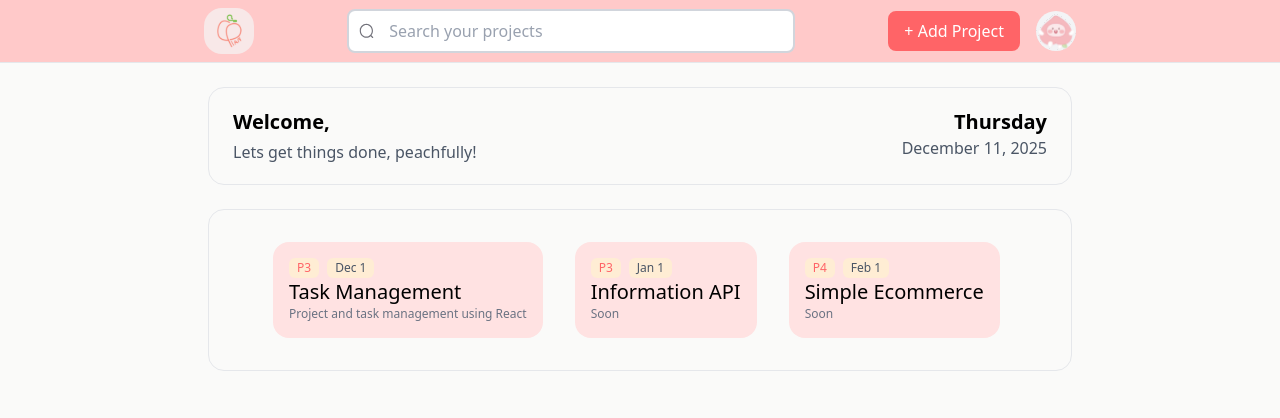
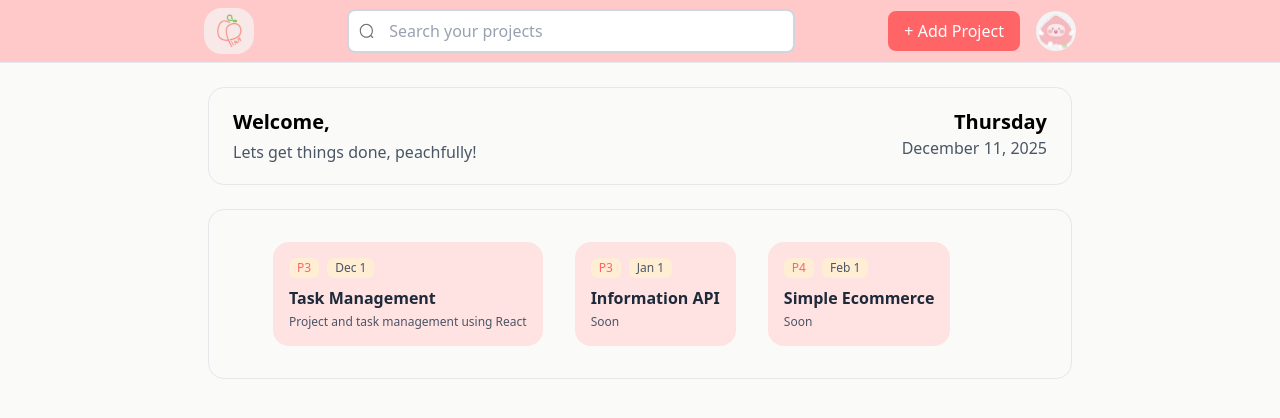
Before and after one commit to aletheaalmas/peachplan, a React (Vite) app: page / in a window 1280 px wide. Shown: the top 418 px of the page. Built offline with nearby package versions, Linux system fonts and the light colour scheme.

Commit message:
refactor: update styling for project item details

```diff
--- a/src/components/projects.tsx
+++ b/src/components/projects.tsx
@@ -33,8 +33,8 @@ export function ProjectItem({ project }: { project: Project }) {
           }).format(project.dueDate)}
         </p>
       </div>
-      <h2 className="text-xl">{project.title}</h2>
-      <p className="text-gray-500">{project.description}</p>
+      <h2 className="mt-2 text-base font-semibold text-gray-800">{project.title}</h2>
+      <p className="mt-1 text-xs text-gray-600">{project.description}</p>
     </div>
   );
 }
```
